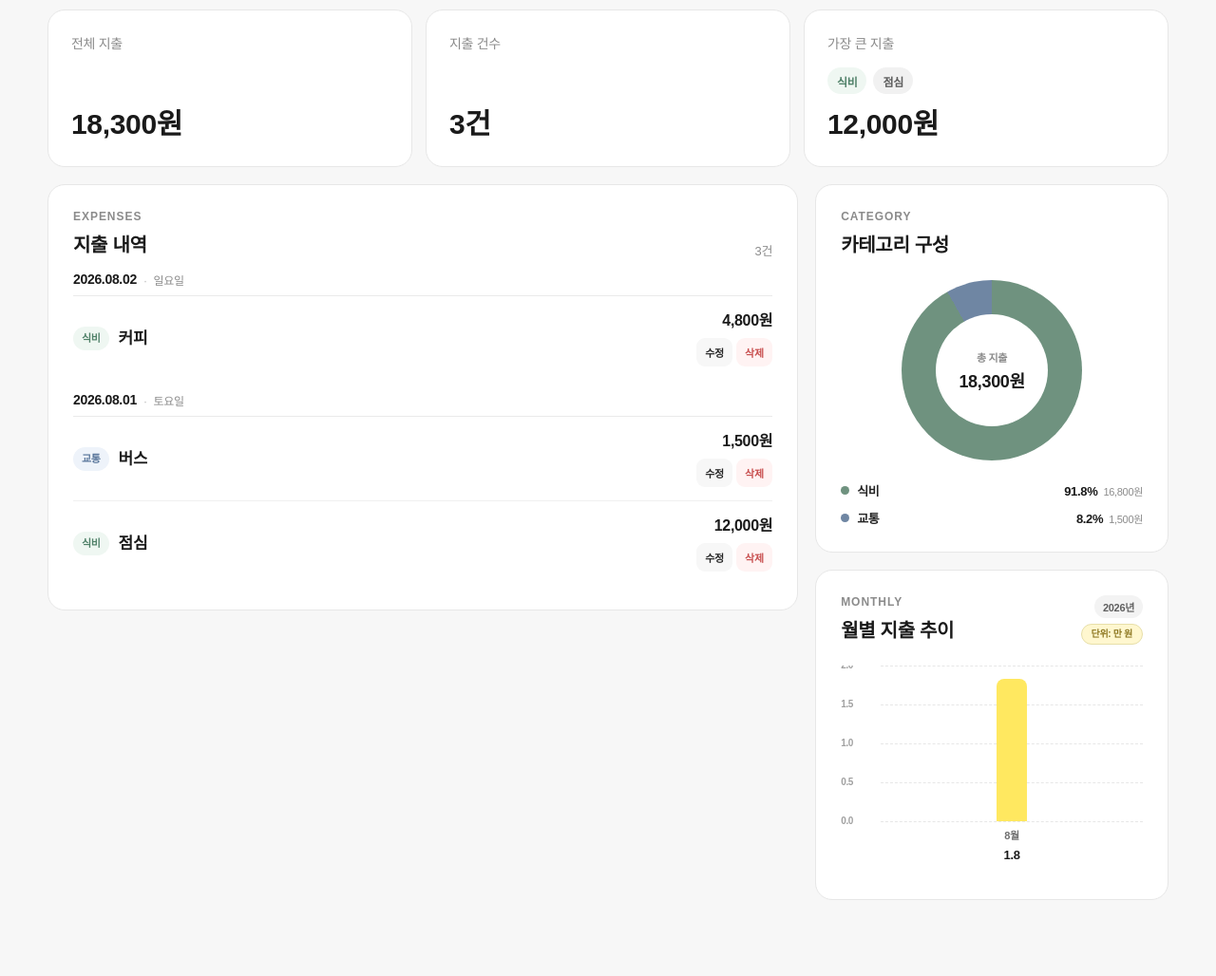
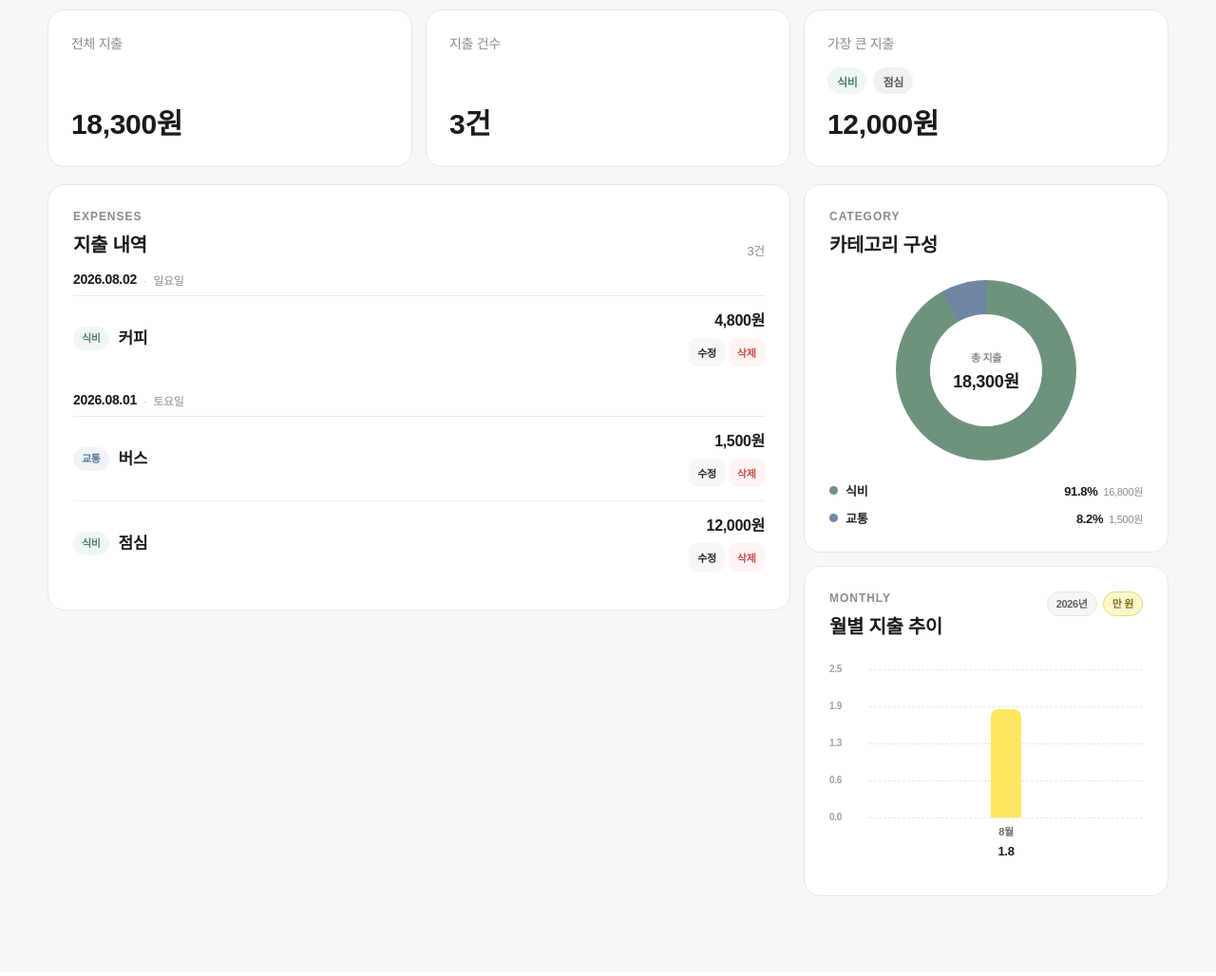
Before and after one commit to zciop-nk/Personal-Expense-Tracker, a Django app: page / in a window 1280 px wide. Shown: the part 417-1445 px from the top of the page at 95% size. After the commit the page ends 1361 px from the top, so only its background shows below. Run offline with Django 5.2, Linux system fonts and the light colour scheme; data comes from the database, SQL or seed files in the repository; some web fonts are replaced.

Commit message:
8:00pm UI 수정본 업데이트

```diff
--- a/expenses/static/expenses/css/style.css
+++ b/expenses/static/expenses/css/style.css
@@ -496,14 +496,27 @@ h2{
 
 .expense-heading{margin-bottom:10px}
 
-.content-grid{
-    display:grid;
-    grid-template-columns:minmax(0,1.7fr) minmax(320px,.8fr);
-    gap:18px;
-    align-items:start
-}
-
-.side-stack{display:grid;gap:18px}
+.content-grid {
+    display: grid;
+    grid-template-columns: repeat(3, minmax(0, 1fr));
+    gap: 14px;
+    align-items: start;
+}
+
+/* 지출 내역 = 상단 카드 2칸 너비 */
+.content-grid > .panel {
+    grid-column: span 2;
+}
+
+/* 우측 대시보드 = 상단 카드 1칸 너비 */
+.content-grid > .side-stack {
+    grid-column: span 1;
+}
+
+.side-stack {
+    display: grid;
+    gap: 14px;
+}
 
 .result-count{font-size:13px;color:var(--muted)}
 
@@ -983,6 +996,17 @@ h2{
     .summary-grid{grid-template-columns:1fr 1fr}
     .summary-card-largest{grid-column:1/-1}
     .content-grid{grid-template-columns:1fr}
+}
+
+@media (max-width: 860px) {
+    .content-grid {
+        grid-template-columns: 1fr;
+    }
+
+    .content-grid > .panel,
+    .content-grid > .side-stack {
+        grid-column: auto;
+    }
 }
 
 @media(max-width:700px){
@@ -1462,40 +1486,65 @@ h2{
     gap:12px;
 }
 
+/* =========================
+   Trend meta
+========================= */
+
+.trend-heading {
+    align-items: flex-start;
+}
+
 .trend-meta {
-    display:flex;
-    flex-direction:column;
-    align-items:flex-end;
-    gap:6px;
-    text-align:right;
-}
-
+    display: flex;
+    align-items: center;
+    justify-content: flex-end;
+    gap: 6px;
+
+    flex-wrap: wrap;
+}
+
+/* 연도 */
 .trend-year {
-    display:inline-flex;
-    align-items:center;
-    min-height:24px;
-    padding:0 9px;
-    border-radius:999px;
-    background:#F3F3F3;
-    color:#5F5F5F;
-    font-size:11px;
-    font-weight:800;
-    white-space:nowrap;
-}
-
+    min-height: 26px;
+    padding: 0 9px;
+
+    display: inline-flex;
+    align-items: center;
+    justify-content: center;
+
+    border: 1px solid #E5E5E5;
+    border-radius: 999px;
+
+    background: #F6F6F6;
+    color: #5F5F5F;
+
+    font-size: 11px;
+    font-weight: 700;
+    line-height: 1;
+
+    white-space: nowrap;
+}
+
+/* 단위 */
 .trend-unit {
-    display:inline-flex;
-    align-items:center;
-    justify-content:center;
-    padding:5px 10px;
-    border:1px solid #E7DFA8;
-    border-radius:999px;
-    background:#FFF7CF;
-    color:#8D7720;
-    font-size:10px;
-    font-weight:700;
-    line-height:1;
-    white-space:nowrap;
+    min-height: 26px;
+    padding: 0 9px;
+
+    display: inline-flex;
+    align-items: center;
+    justify-content: center;
+
+    border: 1px solid #E9D77A;
+    border-radius: 999px;
+
+    background: #FFF7CE;
+    color: #806D18;
+
+    font-size: 11px;
+    font-weight: 700;
+    line-height: 1;
+
+    white-space: nowrap;
 }
 
 /* =========================
@@ -1723,11 +1772,24 @@ h2{
 
 .adaptive-trend-scale {
     position: absolute;
-    top: 0;
+
+    top: 8px;
     left: 0;
     right: 0;
+
+    height: 156px;
+
+    pointer-events: none;
+}
+
+.adaptive-trend-bar-area {
     height: 164px;
-    pointer-events: none;
+
+    display: flex;
+    align-items: flex-end;
+    justify-content: center;
+
+    padding-top: 8px;
 }
 
 .adaptive-trend-scale-row {
--- a/expenses/static/expenses/js/main.js
+++ b/expenses/static/expenses/js/main.js
@@ -195,25 +195,74 @@ function decorateResults() {
 }
 
 function renderCategoryDonuts() {
-    document.querySelectorAll("[data-category-donut]").forEach((donut) => {
-        const card = donut.closest(".dashboard-card");
-        const segments = [...card.querySelectorAll("[data-donut-segment]")];
+    const donuts = [
+        ...document.querySelectorAll(
+            "[data-category-donut], #categoryDonut"
+        ),
+    ];
+
+    donuts.forEach((donut) => {
+        const card =
+            donut.closest(".dashboard-card") ||
+            donut.closest(".panel") ||
+            donut.parentElement;
+
+        if (!card) return;
+
+        const segments = [
+            ...card.querySelectorAll(
+                "[data-donut-segment]"
+            ),
+        ];
+
         if (!segments.length) return;
 
         let currentDegree = 0;
-        const gradients = segments.map((segment) => {
-            const percentage = Number(segment.dataset.percentage || 0);
-            const [, , solid] = getCategoryPalette(segment.dataset.colorKey);
-            const start = currentDegree;
-            const end = currentDegree + (percentage / 100) * 360;
-            currentDegree = end;
 
-            const dot = segment.querySelector(".donut-dot");
-            if (dot) dot.style.backgroundColor = solid;
-            return `${solid} ${start}deg ${end}deg`;
-        });
+        const gradients = segments
+            .map((segment) => {
+                const percentage = Number(
+                    String(
+                        segment.dataset.percentage || 0
+                    ).replace(",", ".")
+                );
 
-        donut.style.background = `conic-gradient(${gradients.join(", ")})`;
+                const colorKey =
+                    segment.dataset.colorKey;
+
+                const [, , solid] =
+                    getCategoryPalette(colorKey);
+
+                if (
+                    !Number.isFinite(percentage) ||
+                    percentage <= 0
+                ) {
+                    return null;
+                }
+
+                const start = currentDegree;
+
+                const end =
+                    currentDegree +
+                    (percentage / 100) * 360;
+
+                currentDegree = end;
+
+                const dot =
+                    segment.querySelector(".donut-dot");
+
+                if (dot) {
+                    dot.style.backgroundColor = solid;
+                }
+
+                return `${solid} ${start}deg ${end}deg`;
+            })
+            .filter(Boolean);
+
+        if (!gradients.length) return;
+
+        donut.style.background =
+            `conic-gradient(${gradients.join(", ")})`;
     });
 }
 
@@ -466,14 +515,44 @@ function getTrendDisplayUnit(maxAmount) {
 
 function getNiceTrendTop(maxAmount, divisor) {
     const scaled = maxAmount / divisor;
+
     if (scaled <= 0) return 1;
-    const magnitude = 10 ** Math.floor(Math.log10(scaled));
-    const normalized = scaled / magnitude;
-    let nice = 1;
-    if (normalized <= 1) nice = 1;
-    else if (normalized <= 2) nice = 2;
-    else if (normalized <= 5) nice = 5;
-    else nice = 10;
+
+    /*
+     * 실제 최댓값보다 약 12%만 여유를 둡니다.
+     * 예: 105.6 → 약 118.3
+     */
+    const padded = scaled * 1.12;
+
+    const magnitude =
+        10 ** Math.floor(Math.log10(padded));
+
+    const normalized =
+        padded / magnitude;
+
+    /*
+     * 기존 1 / 2 / 5 / 10보다
+     * 단계를 촘촘하게 만들어 과도한 여백을 방지합니다.
+     */
+    const niceSteps = [
+        1,
+        1.2,
+        1.5,
+        2,
+        2.5,
+        3,
+        4,
+        5,
+        6,
+        8,
+        10,
+    ];
+
+    const nice =
+        niceSteps.find(
+            (step) => normalized <= step
+        ) ?? 10;
+
     return nice * magnitude;
 }
 
@@ -535,7 +614,7 @@ function renderAdaptiveTrendCharts() {
         const top = getNiceTrendTop(maxAmount, unit.divisor);
 
         if (periodLabel) periodLabel.textContent = formatTrendPeriodLabel(data.map((row) => row.period), granularity);
-        if (unitBadge) unitBadge.textContent = `단위: ${unit.label}`;
+        if (unitBadge) unitBadge.textContent = unit.label;
 
         renderTrendScale(scale, top, unit, "adaptive-trend");
 
@@ -721,18 +800,26 @@ function initListPage() {
 
         if (dateFrom.value || dateTo.value) {
             count += 1;
+
             const chip = document.createElement("span");
             chip.className = "filter-chip";
-            chip.style.backgroundColor = "#FFF7E8";
-            chip.style.color = "#9A611A";
-            chip.style.borderColor = "#F0D2A6";
-            chip.innerHTML = `<span>${dateRangeLabel.textContent}</span><button type="button" aria-label="기간 필터 제거">×</button>`;
+
+            chip.style.backgroundColor = "#FFF9D8";
+            chip.style.color = "#4A431E";
+            chip.style.borderColor = "#FFE860";
+
+            chip.innerHTML = `
+                <span>${dateRangeLabel.textContent}</span>
+                <button type="button" aria-label="기간 필터 제거">×</button>
+            `;
+
             chip.querySelector("button").addEventListener("click", () => {
                 dateFrom.value = "";
                 dateTo.value = "";
                 periodValue.value = "";
                 applyFilters();
             });
+
             activeChips.appendChild(chip);
         }
 
```
